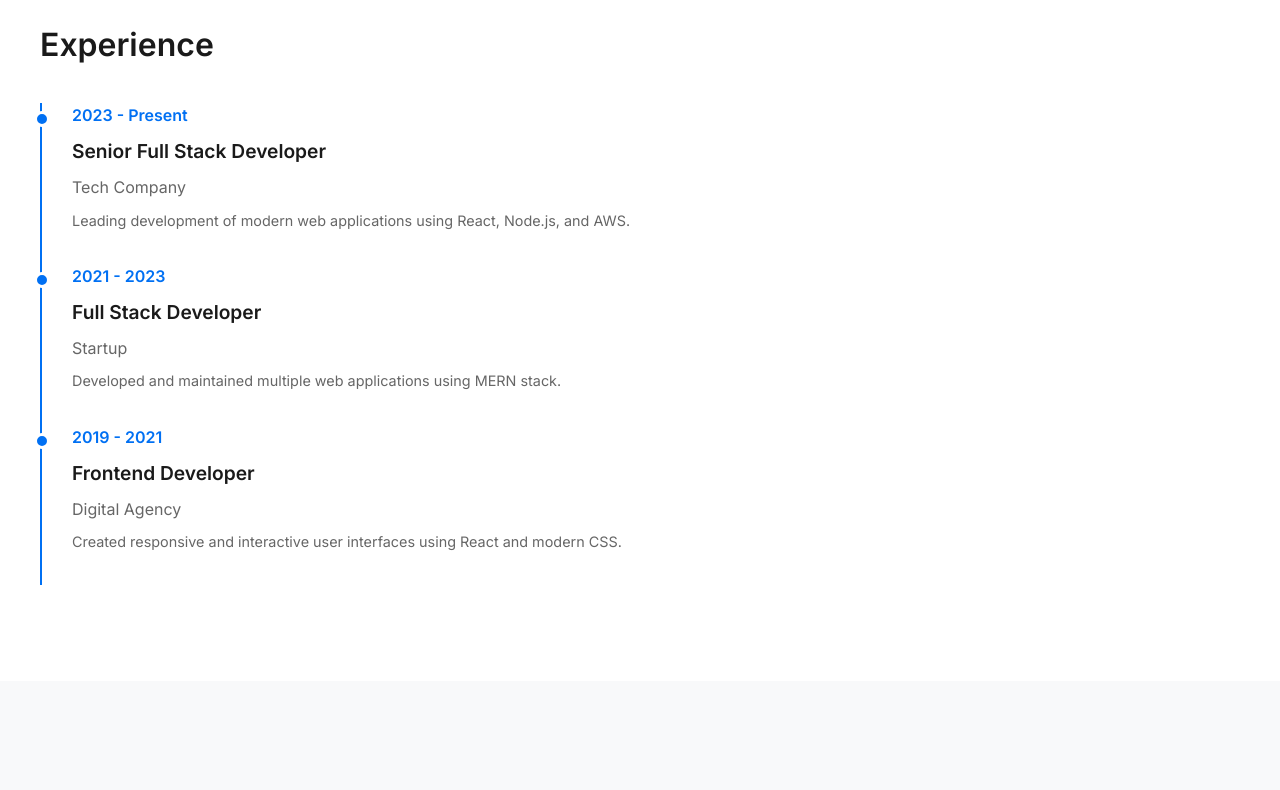
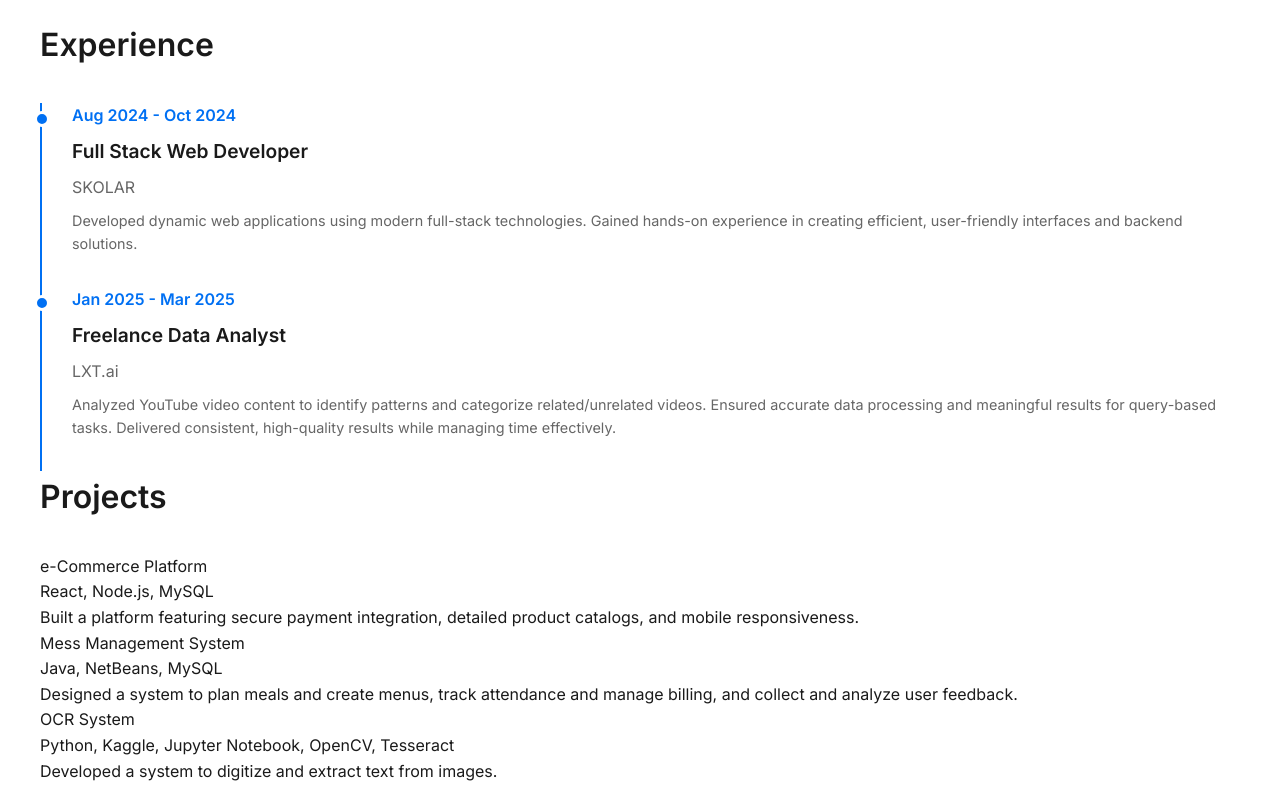
Before and after one commit to subhoplz/portfolio, a Next.js app: page / in a window 1280 px wide. Shown: the part 1400-2190 px from the top of the page. Built offline with nearby package versions, Linux system fonts and the light colour scheme; no server answers.

Commit message:
Updated About.js with experience and projects

```diff
--- a/app/components/About.js
+++ b/app/components/About.js
@@ -14,22 +14,34 @@ const About = () => {
 
     const experiences = [
         {
-            year: '2023 - Present',
-            title: 'Senior Full Stack Developer',
-            company: 'Tech Company',
-            description: 'Leading development of modern web applications using React, Node.js, and AWS.',
+            year: 'Aug 2024 - Oct 2024',
+            title: 'Full Stack Web Developer',
+            company: 'SKOLAR',
+            description: 'Developed dynamic web applications using modern full-stack technologies. Gained hands-on experience in creating efficient, user-friendly interfaces and backend solutions.',
         },
         {
-            year: '2021 - 2023',
-            title: 'Full Stack Developer',
-            company: 'Startup',
-            description: 'Developed and maintained multiple web applications using MERN stack.',
+            year: 'Jan 2025 - Mar 2025',
+            title: 'Freelance Data Analyst',
+            company: 'LXT.ai',
+            description: 'Analyzed YouTube video content to identify patterns and categorize related/unrelated videos. Ensured accurate data processing and meaningful results for query-based tasks. Delivered consistent, high-quality results while managing time effectively.',
+        },
+    ];
+
+    const projects = [
+        {
+            name: 'e-Commerce Platform',
+            technologies: 'React, Node.js, MySQL',
+            description: 'Built a platform featuring secure payment integration, detailed product catalogs, and mobile responsiveness.',
         },
         {
-            year: '2019 - 2021',
-            title: 'Frontend Developer',
-            company: 'Digital Agency',
-            description: 'Created responsive and interactive user interfaces using React and modern CSS.',
+            name: 'Mess Management System',
+            technologies: 'Java, NetBeans, MySQL',
+            description: 'Designed a system to plan meals and create menus, track attendance and manage billing, and collect and analyze user feedback.',
+        },
+        {
+            name: 'OCR System',
+            technologies: 'Python, Kaggle, Jupyter Notebook, OpenCV, Tesseract',
+            description: 'Developed a system to digitize and extract text from images.',
         },
     ];
 
@@ -72,7 +84,8 @@ const About = () => {
                                     <motion.div
                                         className={styles.skillProgress}
                                         initial={{ width: 0 }}
-                                        whileInView={{ width: `${skill.level}%` }}
+                                        whileInView={{ width: `${skill.level}%` }
+                                        }
                                         transition={{ duration: 1, delay: index * 0.1 }}
                                         viewport={{ once: true }}
                                     />
@@ -82,7 +95,7 @@ const About = () => {
                     </div>
                 </div>
 
-                <div className={styles.timelineContainer}>
+                <div className={styles.experienceContainer}>
                     <h3 className={styles.sectionTitle}>Experience</h3>
                     <div className={styles.timeline}>
                         {experiences.map((exp, index) => (
@@ -104,6 +117,26 @@ const About = () => {
                         ))}
                     </div>
                 </div>
+
+                <div className={styles.projectsContainer}>
+                    <h3 className={styles.sectionTitle}>Projects</h3>
+                    <div className={styles.projects}>
+                        {projects.map((project, index) => (
+                            <motion.div
+                                key={index}
+                                initial={{ opacity: 0, y: 20 }}
+                                whileInView={{ opacity: 1, y: 0 }}
+                                transition={{ duration: 0.5, delay: index * 0.1 }}
+                                viewport={{ once: true }}
+                                className={styles.projectItem}
+                            >
+                                <h4 className={styles.projectTitle}>{project.name}</h4>
+                                <h5 className={styles.projectTechnologies}>{project.technologies}</h5>
+                                <p className={styles.projectDescription}>{project.description}</p>
+                            </motion.div>
+                        ))}
+                    </div>
+                </div>
             </div>
         </section>
     );
--- /dev/null
+++ b/app/components/Certification.js
@@ -0,0 +1,17 @@
+'use client';
+
+import React from 'react';
+import styles from './Certification.module.css';
+
+const Certification = () => {
+    return (
+        <section className={styles.certification}>
+            <div className={styles.container}>
+                <h2 className={styles.title}>Certifications</h2>
+                {/* Add certification content here */}
+            </div>
+        </section>
+    );
+};
+
+export default Certification;
--- /dev/null
+++ b/app/components/Certification.module.css
@@ -0,0 +1,26 @@
+.certification {
+    padding: 6rem 2rem;
+    background: #fff;
+}
+
+.dark .certification {
+    background: #1a1a1a;
+    color: #fff;
+}
+
+.container {
+    max-width: 1200px;
+    margin: 0 auto;
+    text-align: center;
+}
+
+.title {
+    font-size: 2.5rem;
+    font-weight: 700;
+    margin-bottom: 1.5rem;
+    color: #1a1a1a;
+}
+
+.dark .title {
+    color: #fff;
+}
--- a/app/components/Projects.js
+++ b/app/components/Projects.js
@@ -31,13 +31,13 @@ const Projects = () => {
         },
         {
             id: 3,
-            title: 'AI Image Generator',
-            description: 'An AI-powered image generation tool using OpenAI\'s DALL-E API.',
-            image: '/projects/ai-generator.jpg',
-            tags: ['Python', 'React', 'OpenAI API'],
-            github: 'https://github.com/yourusername/ai-generator',
-            demo: 'https://ai-generator-demo.com',
-            category: 'ai',
+            title: 'Mess Management System ',
+            description: 'A full-stack mess management system .',
+            image: '',
+            tags: ['Java', 'NetBeans', 'MySQL'],
+            github: '',
+            demo: '',
+            category: 'fullstack',
         },
         // Add more projects as needed
     ];
--- a/app/layout.js
+++ b/app/layout.js
@@ -3,10 +3,11 @@ import { ThemeProvider } from './components/ThemeProvider';
 import { Inter } from 'next/font/google';
 import GoogleAnalytics from './components/GoogleAnalytics';
 
+
 const inter = Inter({ subsets: ['latin'] });
 
 export const metadata = {
-    title: 'Portfolio - Your Name',
+    title: 'Portfolio - Subhadip Dutta',
     description: 'A modern portfolio website built with Next.js and Three.js animations.',
 };
 
--- a/app/page.js
+++ b/app/page.js
@@ -6,6 +6,7 @@ import About from './components/About';
 import Projects from './components/Projects';
 import Contact from './components/Contact';
 import Footer from './components/Footer';
+import Certification from './components/Certification';
 
 export default function Home() {
     return (
@@ -14,6 +15,7 @@ export default function Home() {
             <Hero />
             <About />
             <Projects />
+            <Certification />
             <Contact />
             <Footer />
         </main>
```
Also changed, not shown: public/images/IMG_20250304_200543_793.jpg (added), public/images/profile.jpg (deleted).
